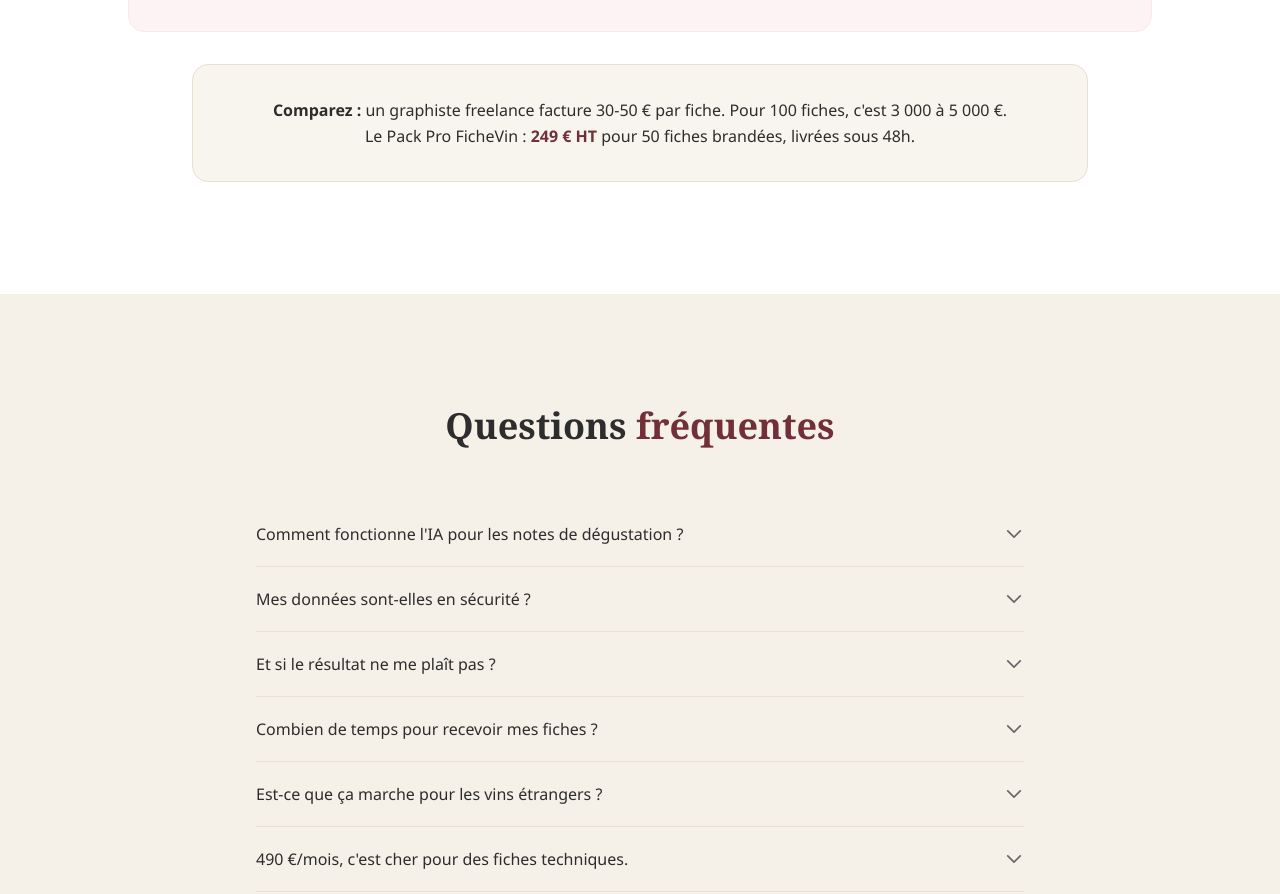
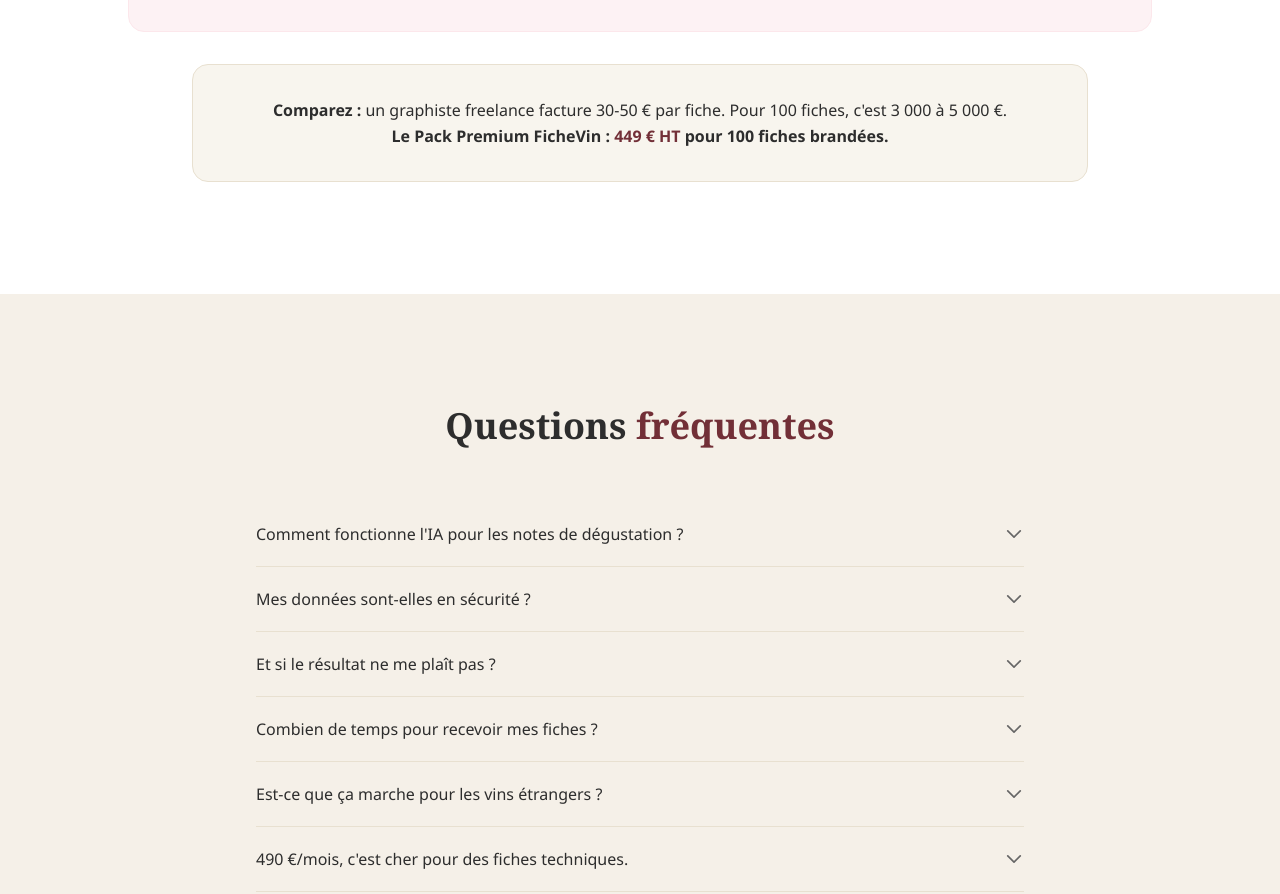
Before and after one commit to vincento-95/vinova-site, a Next.js app: page / in a window 1280 px wide. Shown: the part 4408-5302 px from the top of the page. Built offline with nearby package versions, Linux system fonts and the light colour scheme.

Commit message:
content: update Pack Pro to Pack Premium 449€ for 100 sheets
https://claude.ai/code/session_01GJX33BkN4k5sgiQwpb2SRt

```diff
--- a/src/components/PricingSection.tsx
+++ b/src/components/PricingSection.tsx
@@ -164,7 +164,7 @@ export default function PricingSection() {
           <p className="text-text leading-relaxed">
             <span className="font-semibold">Comparez :</span> un graphiste freelance facture 30-50 € par fiche.
             Pour 100 fiches, c&apos;est 3 000 à 5 000 €.<br />
-            Le Pack Pro FicheVin : <span className="font-bold text-wine">249 € HT</span> pour 50 fiches brandées, livrées sous 48h.
+            <span className="font-bold">Le Pack Premium FicheVin : <span className="text-wine">449 € HT</span> pour 100 fiches brandées.</span>
           </p>
         </div>
       </div>
```
